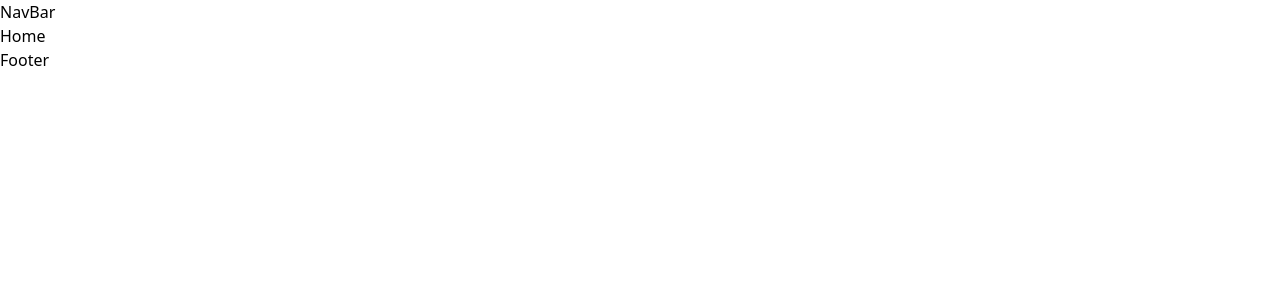
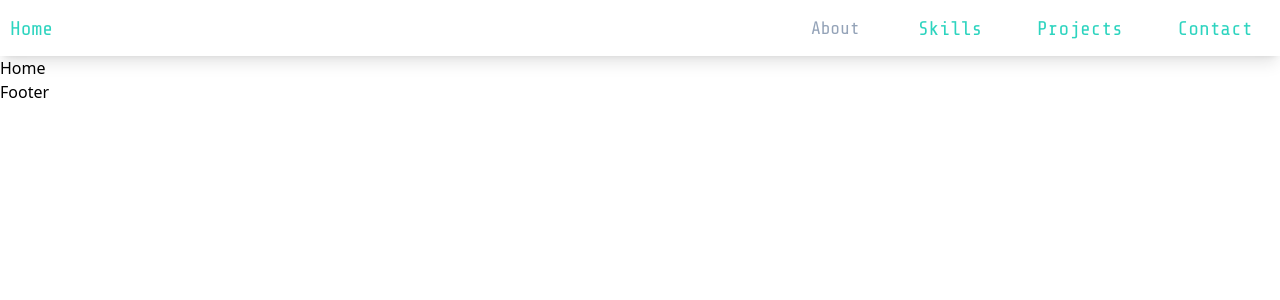
Before and after one commit to Shanky1001/Portfolio, a React app: page / in a window 1280 px wide. Shown: the top 300 px of the page. Built offline with nearby package versions, Linux system fonts and the light colour scheme.

Commit message:
added navbar

```diff
--- a/public/index.html
+++ b/public/index.html
@@ -5,18 +5,10 @@
     <meta charset="UTF-8">
     <meta http-equiv="X-UA-Compatible" content="IE=edge">
     <meta name="viewport" content="width=device-width, initial-scale=1.0">
-    <meta name="description" content="Apex Legends clone" />
+    <meta name="description" content="Portfolio Website for Shashank Rai" />
     <meta name="author" content="Shashank Rai" />
-    <meta name="keywords" content="EA, Apex legends, gaming" />
-    <script async src="https://www.googletagmanager.com/gtag/js?id=G-X3FEKH3ZNY"></script>
-    <script>
-        window.dataLayer = window.dataLayer || [];
-        function gtag() { dataLayer.push(arguments); }
-        gtag('js', new Date());
-
-        gtag('config', 'G-X3FEKH3ZNY');
-    </script>
-    <title>Apex Legends</title>
+    <meta name="keywords" content="Portfolio, Resume, Frontend Developer, React, Nextjs, Redux, Webpack" />
+    <title>Shashank Rai</title>
 </head>
 
 <body>
--- a/src/App.tsx
+++ b/src/App.tsx
@@ -12,7 +12,7 @@ const App = () => {
 
 	return (
 		<Routes>
-			<Route path="/" element={<LayoutWrapper />}>
+			<Route  path="/" element={<LayoutWrapper />}>
 				{PUBLIC_ROUTES.map((route: any) => (
 					<Route
 						path={route.path}
--- a/src/components/navbar/NavBar.tsx
+++ b/src/components/navbar/NavBar.tsx
@@ -1,9 +1,120 @@
-import React from 'react'
+import React from "react";
+import { NavHashLink } from "react-router-hash-link";
+import { IoHomeOutline } from "react-icons/io5";
+import { SIDEMENU } from "assets";
+import { NavLink } from "react-router-dom";
 
 const NavBar = () => {
-  return (
-    <div>NavBar</div>
-  )
-}
+	return (
+		<nav
+			id="monospace"
+			className="w-full h-[7vh] z-[999] shadow-lg  dark:shadow-cyan-500/50 flex flex-row items-center justify-between"
+		>
+			<NavLink
+				to="/"
+				className={(state) =>
+					`nav_link mx-3 ${
+						state.isActive
+							? "text-teal-400 scale-110"
+							: "text-slate-400"
+					}`
+				}
+			>
+				Home
+			</NavLink>
+			<div className="w-auto 800:w-[500px] group h-[60px] animate-slidedown  rounded-[5px] frc justify-between select-none">
+				<div className="w-full h-full hidden 800:flex frc justify-around ">
+					<NavLink
+						to="/about"
+						className={(state) =>
+							`nav_link ${
+								state.isActive
+									? "text-teal-400 scale-110"
+									: "text-slate-400"
+							}`
+						}
+					>
+						About
+					</NavLink>
+					<NavHashLink
+						to="/#Skills"
+						className={(state) =>
+							`nav_link ${
+								state.isActive
+									? "text-teal-400 scale-110"
+									: "text-slate-400"
+							}`
+						}
+					>
+						Skills
+					</NavHashLink>
+					<NavHashLink
+						to="/#Projects"
+						className={(state) =>
+							`nav_link ${
+								state.isActive
+									? "text-teal-400 scale-110"
+									: "text-slate-400"
+							}`
+						}
+					>
+						Projects
+					</NavHashLink>
+					<NavHashLink
+						to="/#Contact"
+						className={(state) =>
+							`nav_link ${
+								state.isActive
+									? "text-teal-400 scale-110"
+									: "text-slate-400"
+							}`
+						}
+					>
+						Contact
+					</NavHashLink>
+				</div>
+				<MobileNav />
+			</div>
+			{/* <div className="mr-[38px] hidden 800:flex">
+				<DarkLightButton />
+			</div> */}
+		</nav>
+	);
+};
 
-export default NavBar
+export default NavBar;
+
+const MobileNav = () => {
+	return (
+		<nav className="w-auto h-auto frc relative flex 800:hidden  ">
+			{/* <div className="mr-[20px]  ">
+				<DarkLightButton />
+			</div> */}
+			<div
+				className={`w-[35px] h-auto  group mr-[20px] cursor-pointer animate-slideright`}
+			>
+				<img src={SIDEMENU} className="w-full" />
+			</div>
+			<div
+				className={` bg-[#EEEEEE] dark:bg-[#10141e] shadow-lg hidden group-hover:flex fcc w-[200px] h-[250px] mr-[15px]  animate-slowfade2 rounded-[10px] absolute right-0 bottom-[-260px] z-[999]
+      `}
+			>
+				{/* <div className="absolute right-0 top-[-16px] mr-[9px] ">
+					<VscTriangleUp className=" text-[25px] text-[#dedcdc] dark:text-[#10141e] " />
+				</div> */}
+				<NavLink to="/about" className="nav_link-mob">
+					About
+				</NavLink>
+				<NavHashLink to="/#Skills" className="nav_link-mob">
+					Skills
+				</NavHashLink>
+				<NavHashLink to="/#Projects" className="nav_link-mob">
+					Projects
+				</NavHashLink>
+				<NavHashLink to="/#Contact" className="nav_link-mob">
+					Contact
+				</NavHashLink>
+			</div>
+		</nav>
+	);
+};
--- a/src/index.css
+++ b/src/index.css
@@ -36,6 +36,14 @@
 	.btn-signUp {
 		@apply text-white bg-red-600 hover:scale-105 transition-all duration-75 cursor-pointer rounded-[3px] px-[30px] py-[15px];
 	}
+
+	.nav_link {
+		@apply w-auto h-auto text-[18px] frc hover:text-teal-400 hover:scale-125 transition-all duration-75 cursor-pointer ;
+	}
+
+	.nav_link-mob {
+		@apply w-full h-[60px] text-white frc justify-center text-[20px] hover:text-teal-400 cursor-pointer;
+	}
 }
 
 #monospace {
```
Also changed, not shown: package.json (+9 -7 lines), 1 other file (tests, documents, lock files or other folders).
